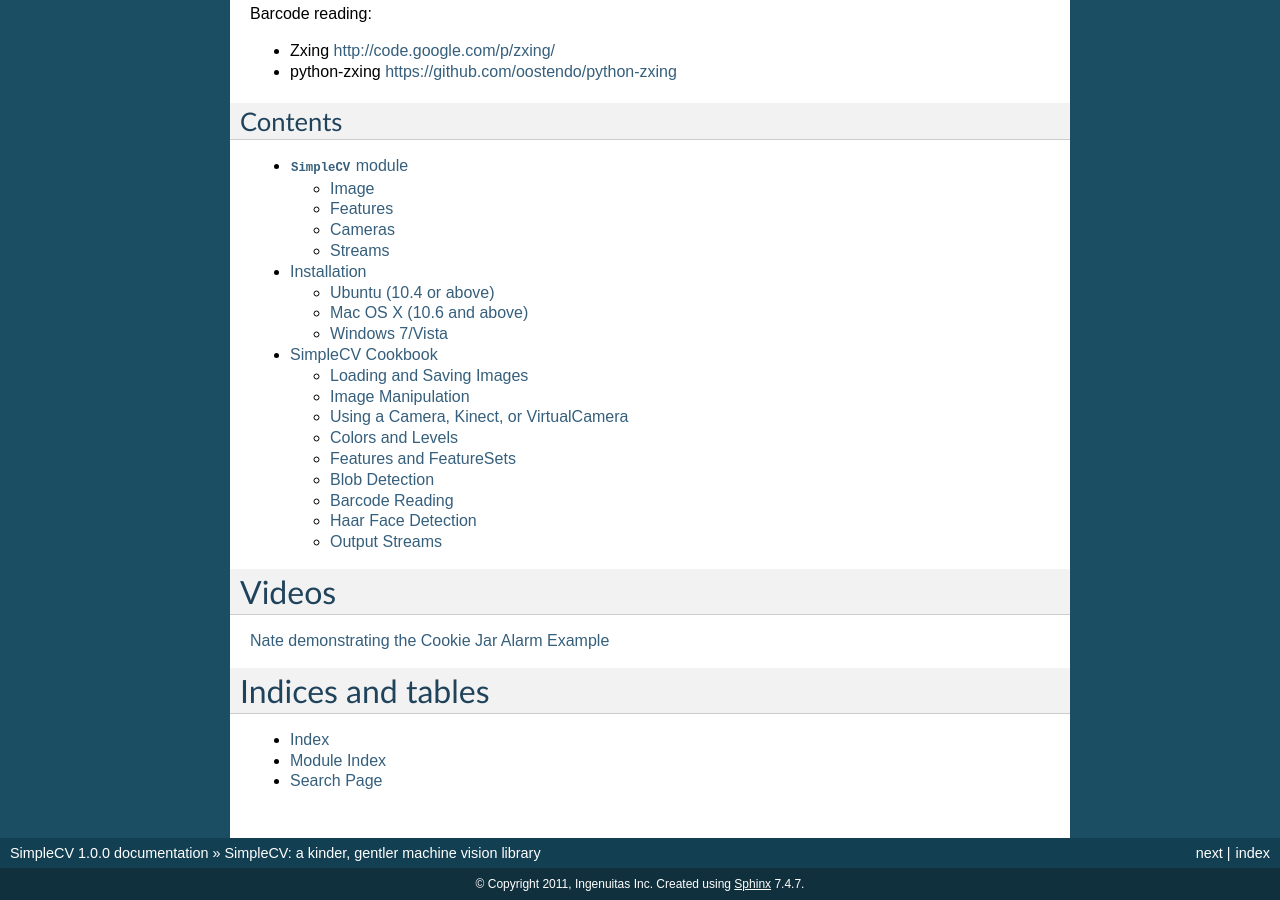
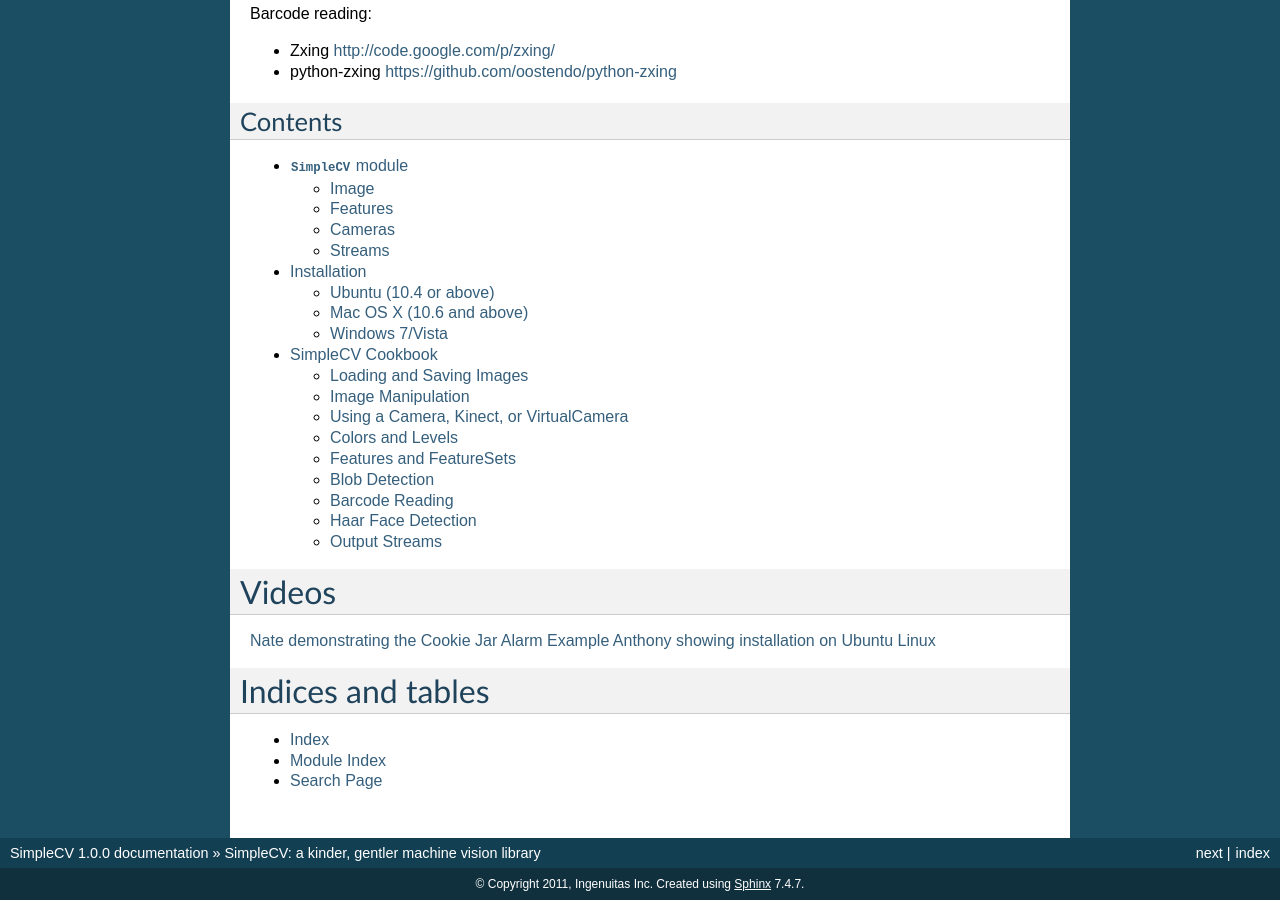
Before and after one commit to sightmachine/SimpleCV, a Sphinx documentation site: the page built from doc/index.rst, in a window 1280 px wide and 900 px high, scrolled down 1210 px. Built offline with Sphinx 7.4.7, drawn with Linux system fonts in a browser that asks for light colours.

Commit message:
add anthony's video to the video section

```diff
--- a/doc/index.rst
+++ b/doc/index.rst
@@ -89,6 +89,7 @@
 ==================
 
 `Nate demonstrating the Cookie Jar Alarm Example <http://www.youtube.com/watch?v=i5j3ORmaLTo>`_
+`Anthony showing installation on Ubuntu Linux <http://www.youtube.com/watch?v=yiOkyVYbS8w>`_
 
 Indices and tables
 ==================
```
